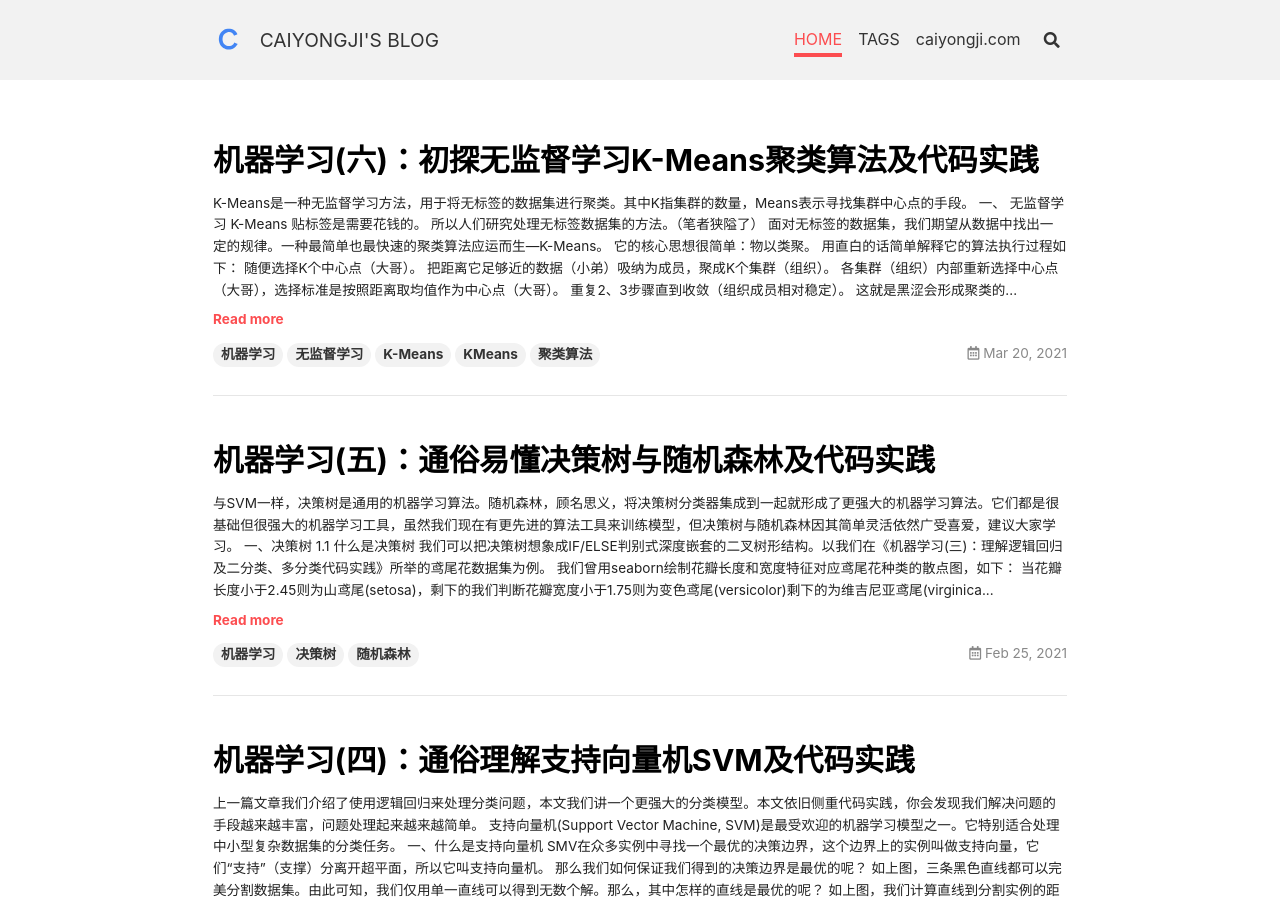
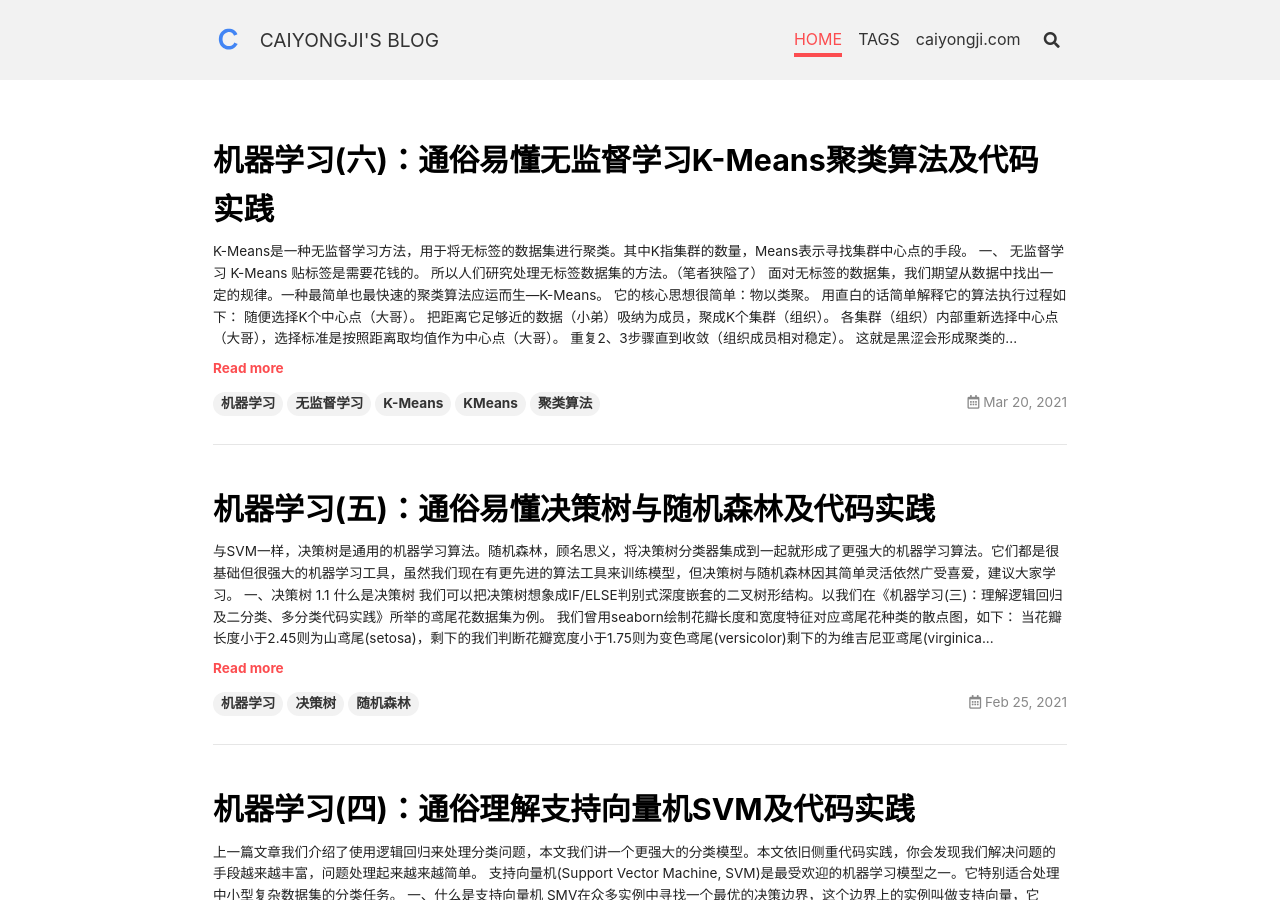
Before and after one commit to caiyongji/blog.caiyongji.com, a Jekyll site: the page built from index.html, in a window 1280 px wide and 900 px high. Built offline with Jekyll 4.4.1, drawn with Linux system fonts in a browser that asks for light colours; nearby versions of some CDN libraries; the list of posts is cut into pages by our own code.

Commit message:
Update 2021-03-20-machine-learning-6.md

```diff
--- a/_posts/2021-03-20-machine-learning-6.md
+++ b/_posts/2021-03-20-machine-learning-6.md
@@ -1,5 +1,5 @@
 ---
-title: 机器学习(六)：初探无监督学习K-Means聚类算法及代码实践
+title: 机器学习(六)：通俗易懂无监督学习K-Means聚类算法及代码实践
 tags:
 - 机器学习
 - 无监督学习
```
